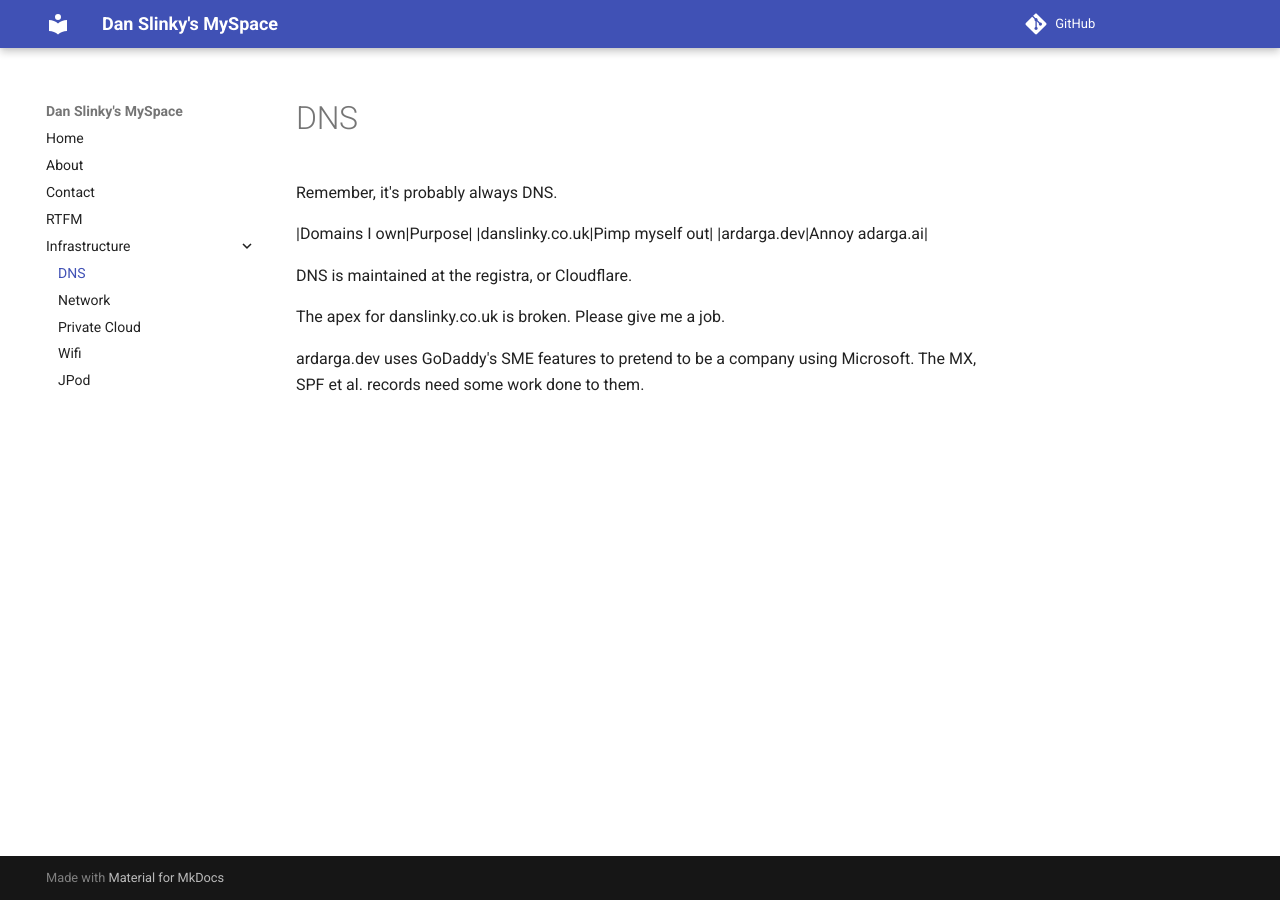
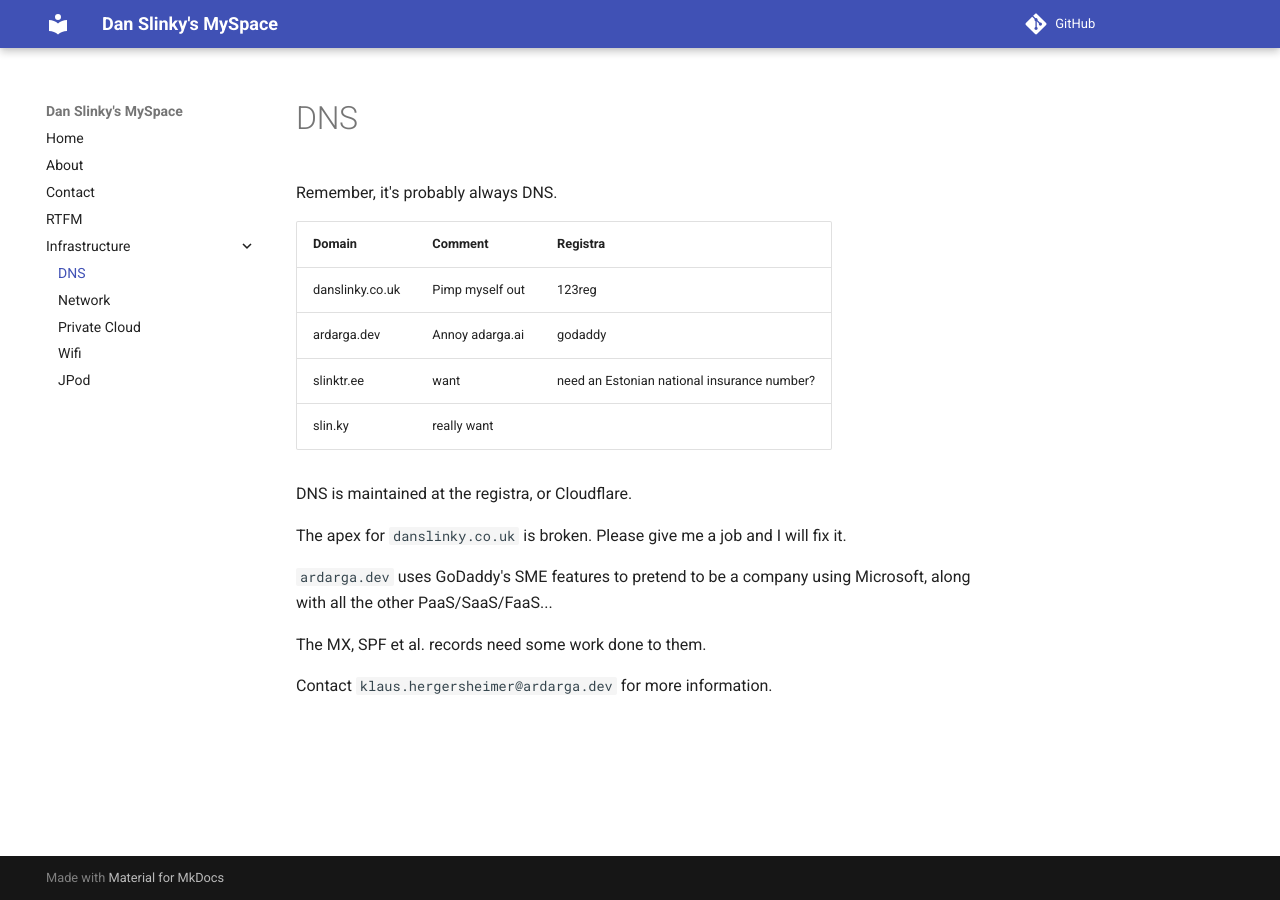
Before and after one commit to danslinky/danslinky.co.uk, an MkDocs documentation site: the page built from docs/dns.md, in a window 1280 px wide. Built offline with MkDocs 1.6.1 and Material for MkDocs 9.7.7, drawn with Linux system fonts in a browser that asks for light colours; comment, search, counter and statistics services are not loaded.

```diff
--- a/docs/dns.md
+++ b/docs/dns.md
@@ -2,12 +2,19 @@
 
 Remember, it's probably always DNS.
 
-|Domains I own|Purpose|
-|danslinky.co.uk|Pimp myself out|
-|ardarga.dev|Annoy adarga.ai|
+|Domain|Comment|Registra|
+|-|-|-|
+|danslinky.co.uk|Pimp myself out|123reg|
+|ardarga.dev|Annoy adarga.ai|godaddy|
+|slinktr.ee|want|need an Estonian national insurance number?|
+|slin.ky|really want||
 
 DNS is maintained at the registra, or Cloudflare.
 
-The apex for danslinky.co.uk is broken. Please give me a job.
+The apex for `danslinky.co.uk` is broken. Please give me a job and I will fix it.
 
-ardarga.dev uses GoDaddy's SME features to pretend to be a company using Microsoft. The MX, SPF et al. records need some work done to them.
+`ardarga.dev` uses GoDaddy's SME features to pretend to be a company using Microsoft, along with all the other PaaS/SaaS/FaaS...
+
+The MX, SPF et al. records need some work done to them.
+
+Contact `klaus.hergersheimer@ardarga.dev` for more information.
```
Also changed, not shown: docs/github.md (added, +22 -0 lines), docs/pagerduty.md (added, +9 -0 lines), docs/slack.md (added, +16 -0 lines), docs/statuscake.md (+27 -6 lines), docs/terraform.md (+3 -0 lines).
